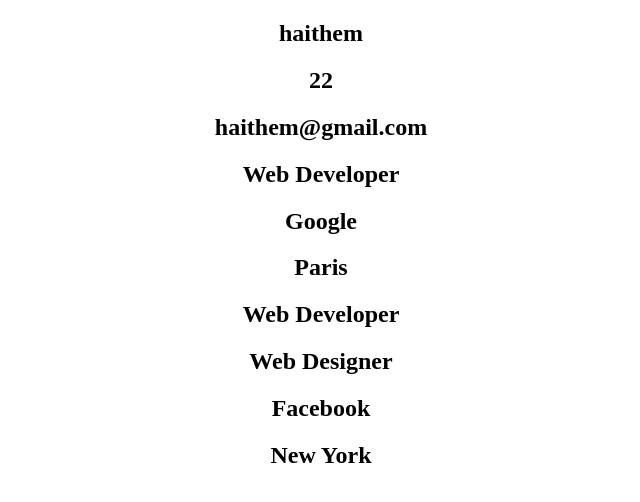
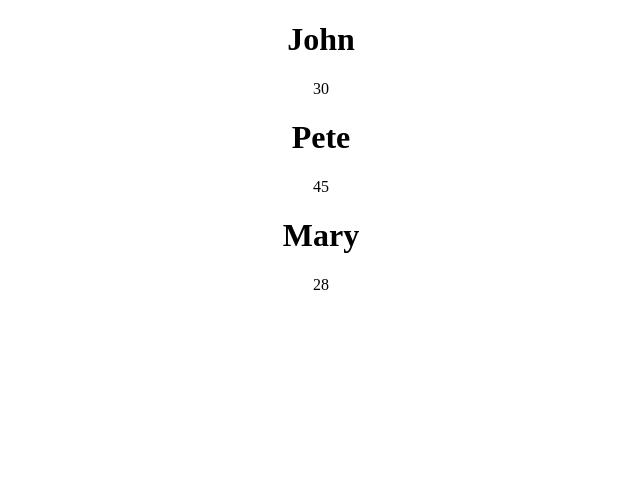
Before and after one commit to haithemmihoubi/learning-react-js, a React (Create React App) app: page / in a window 1280 px wide. Shown: the top 502 px of the page, without its empty margins (319-959 px from the left). Built offline with nearby package versions, Linux system fonts and the light colour scheme.

Commit message:
reactjs data types

```diff
--- a/src/App.css
+++ b/src/App.css
@@ -1,7 +1,10 @@
 .App {
   text-align: center;
 }
+.name{
 
+color: red;
+}
 .App-logo {
   height: 40vmin;
   pointer-events: none;
--- a/src/App.js
+++ b/src/App.js
@@ -1,40 +1,32 @@
 import './App.css';
-import {render} from "react-dom";
 
 function App() {
-
+    let isGreen = true;
+    let users = [
+        {name: 'John', age: 30},
+        {name: 'Pete', age: 45},
+        {name: 'Mary', age: 28}
+    ];
     return (
         <div className="App">
-            <User name={"haithem"} age={22} email={"haithem@gmail.com"} />
-            <Job title={"Web Developer"} company={"Google"} location={"Paris"} description={"Web Developer"} />
-            <Job title={"Web Designer"} company={"Facebook"} location={"New York"}  />
+            {
+                users.map(user => <UserComponent name={user.name} age={user.age}/>)
+
+            }
+
         </div>
     );
 }
 
-// eslint-disable-next-line no-unused-vars
-const User = (props) => {
+const UserComponent = (props) => {
     return (
         <div>
-            <h2>{props.name}</h2>
-            <h2>{props.age}</h2>
-            <h2>{props.email}</h2>
-            <h2>{props.numy}</h2>
+            <h1>{props.name}</h1>
+            <p>{props.age}</p>
         </div>
-    );
-}
 
-const Job = (props) => {
-  return (
-    <div>
-        <h2>{props.title}</h2>
-        <h2>{props.company}</h2>
-        <h2>{props.location}</h2>
-        <h2>{props.description}</h2>
-    </div>
     );
 }
 
 
-
 export default App;
```
